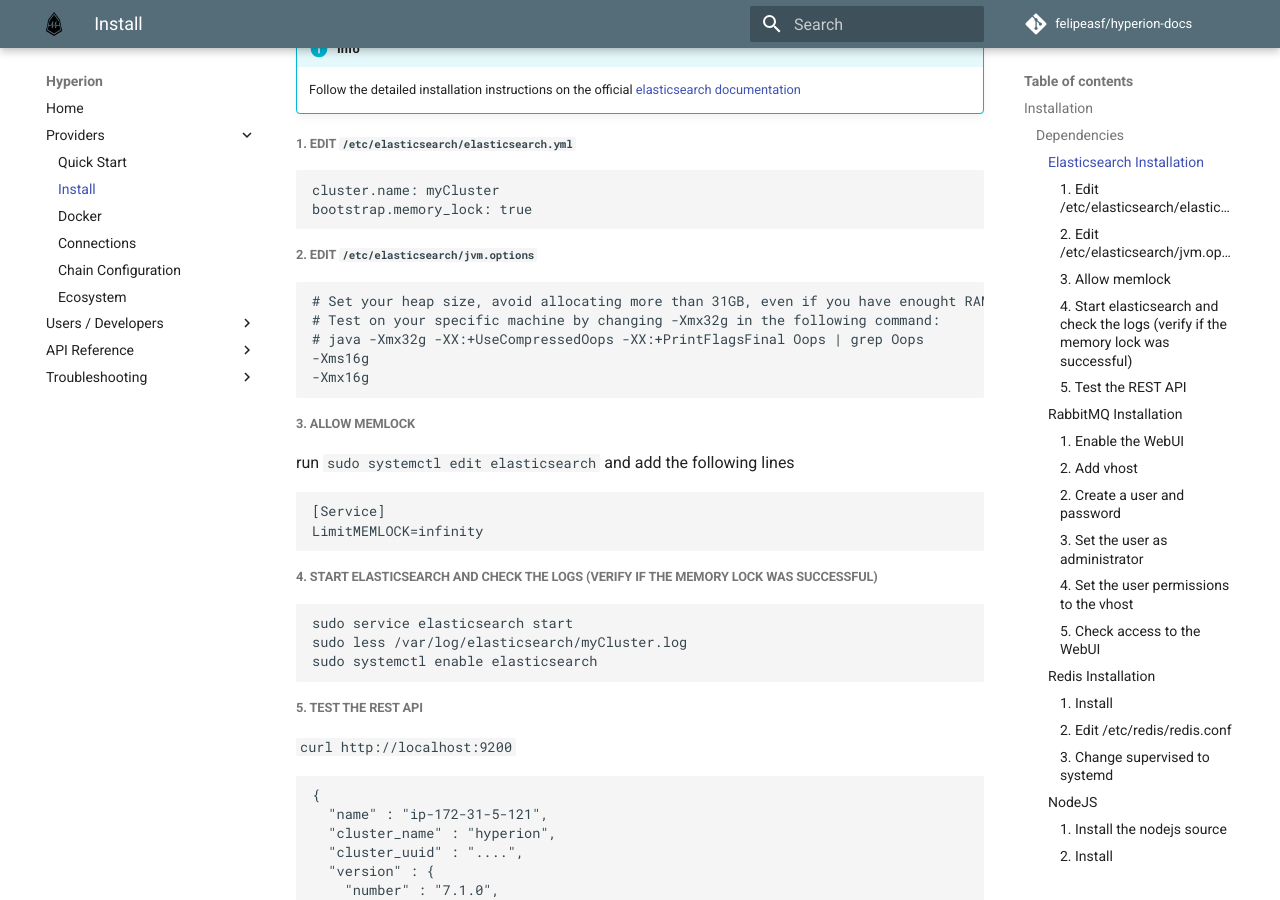
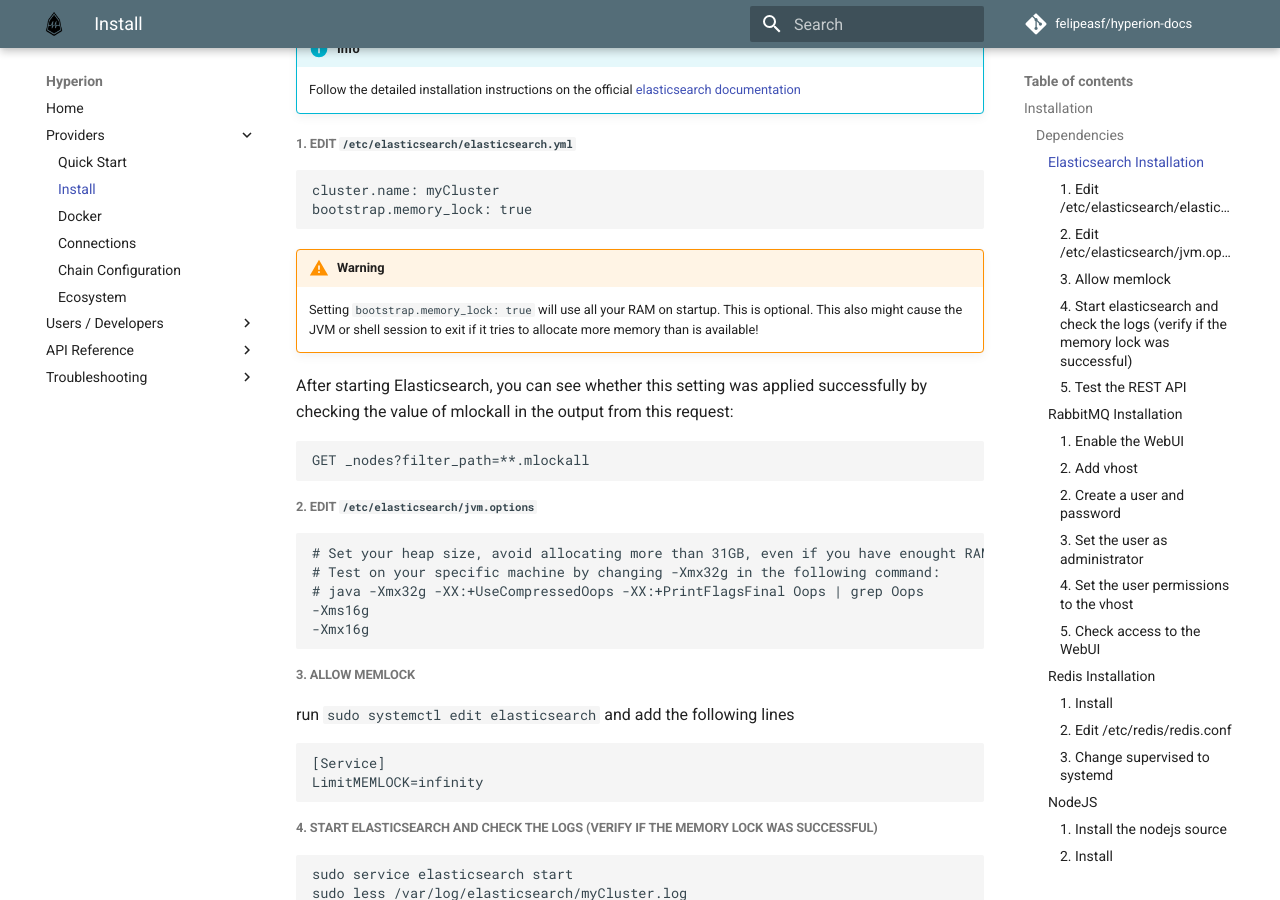
Before and after one commit to felipeasf/hyperion-docs, an MkDocs documentation site: the page built from docs/install.md, in a window 1280 px wide and 900 px high, scrolled down 692 px. Built offline with MkDocs 1.6.1 and Material for MkDocs 9.7.7, drawn with Linux system fonts in a browser that asks for light colours; comment, search, counter and statistics services are not loaded.

Commit message:
allow memlock details

`````diff
--- a/docs/install.md
+++ b/docs/install.md
@@ -28,6 +28,16 @@
 bootstrap.memory_lock: true
 ```
 
+!!! warning
+    Setting `bootstrap.memory_lock: true` will use all your RAM on startup. This is optional.
+    This also might cause the JVM or shell session to exit if it tries to allocate more memory than is available!
+
+After starting Elasticsearch, you can see whether this setting was applied successfully by checking the value of mlockall in the output from this request:
+
+````
+GET _nodes?filter_path=**.mlockall
+````
+
 ##### 2. Edit `/etc/elasticsearch/jvm.options`
 
 ```
@@ -40,7 +50,6 @@
 
 ##### 3. Allow memlock
 run `sudo systemctl edit elasticsearch` and add the following lines
-
 
 ```
 [Service]
`````
